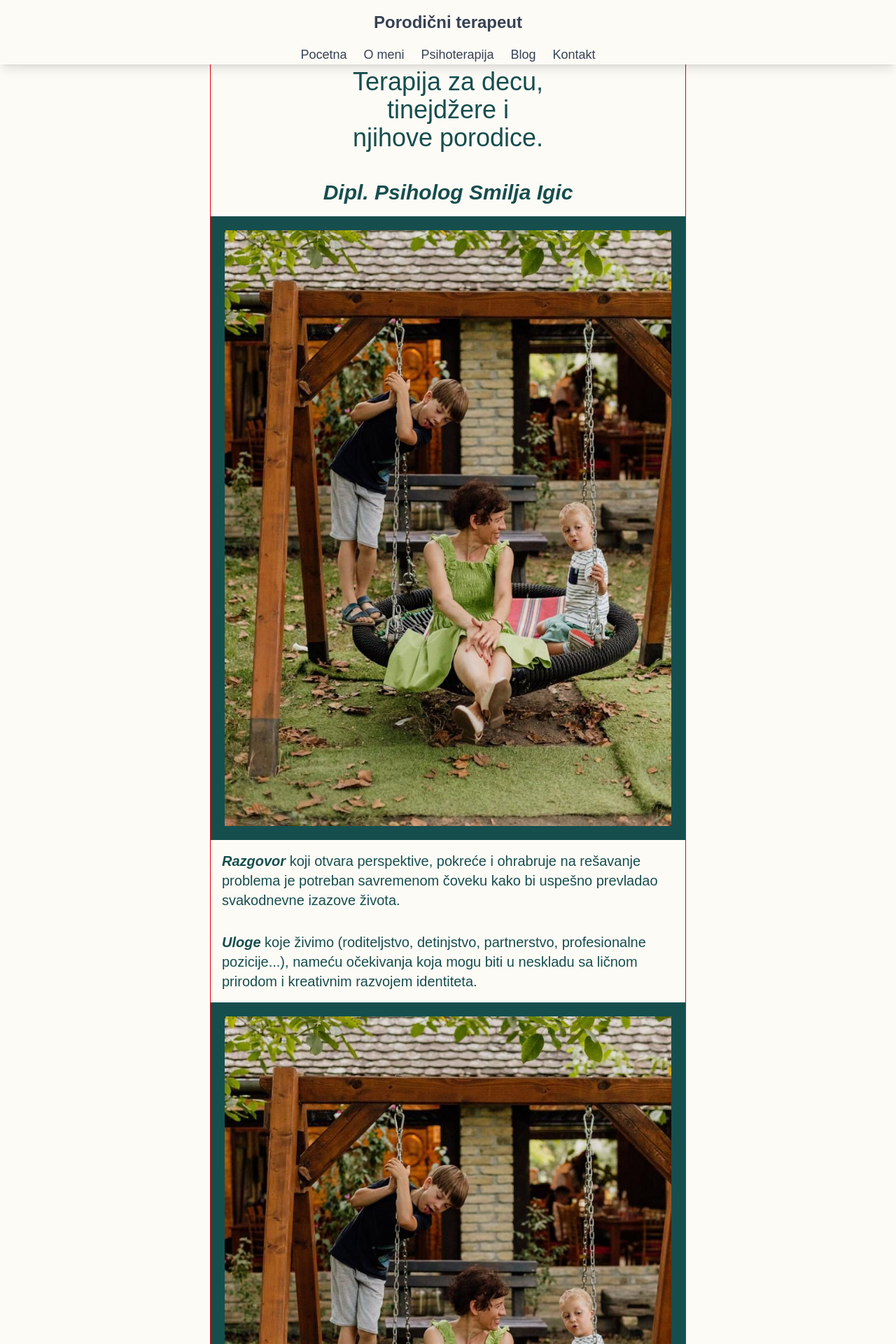
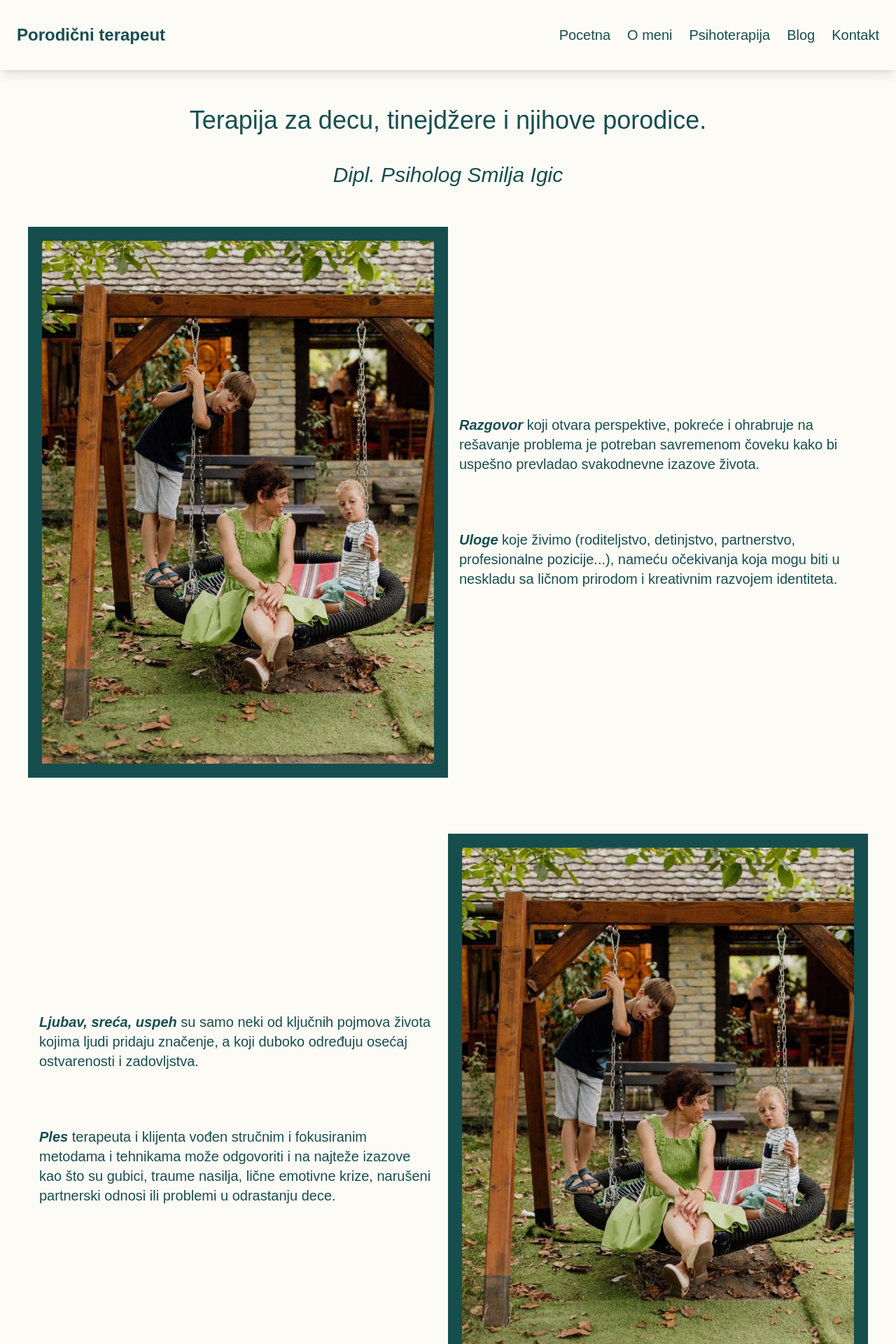
Before and after one commit to Milos191405/smiljaigicpsiholog, a Next.js app: page / in a window 1280 px wide. Shown: the top 1920 px of the page at 70% size. Built offline with nearby package versions, Linux system fonts and the light colour scheme.

Commit message:
adding footer and trying some styling

```diff
--- a/components/ImageComponent.js
+++ b/components/ImageComponent.js
@@ -1,7 +1,7 @@
 import Image from 'next/image'
 
-const ImageSection = ({ src, alt = "Image" }) => (
-    <div className="flex justify-center">
+const ImageSection = ({ src, alt, className }) => (
+    <div className={`flex justify-center ${className}`}>
       <Image
         src={src}
         alt={alt}
--- a/components/Navbar.js
+++ b/components/Navbar.js
@@ -18,13 +18,13 @@ export default function Navbar() {
   const closeMenu = () => setNav(false); // Close menu on link click
 
   return (
-    <nav className="fixed  top-0 left-0 w-full bg-background shadow-lg z-50">
+    <nav className="fixed  top-0 left-0 w-full bg-background shadow-lg z-50 lg:h-[100px]  lg:flex lg:justify-between lg:items-center lg:px-6">
       {/* Navbar Container */}
-      <div className="relative flex justify-center items-center px-6 py-4">
+      <div className="relative flex justify-center items-center px-6 py-4 lg:px-0">
         {/* Logo - Always Centered */}
         <Link
           href="/"
-          className="text-2xl font-bold text-gray-700  transition-all duration-300"
+          className="text-2xl font-bold transition-all duration-300 md:text-3xl lg:text-2xl hover:text-orange-300"
         >
           Porodični terapeut
         </Link>
@@ -42,10 +42,10 @@ export default function Navbar() {
       </div>
 
       {/* Desktop Menu (Hidden on Mobile) */}
-      <ul className="hidden lg:flex justify-center gap-6 text-lg text-gray-700">
+      <ul className="hidden lg:flex justify-between gap-6 text-lg lg:text-xl">
         {navLinks.map(({ to, label }) => (
           <li key={to}>
-            <Link href={to} className="hover:text-red-500">
+            <Link href={to} className="hover:text-orange-300">
               {label}
             </Link>
           </li>
@@ -61,7 +61,7 @@ export default function Navbar() {
         {/* Logo at the Top of the Menu */}
         <Link
           href="/"
-          className="text-2xl font-bold text-gray-700 mt-6"
+          className="text-2xl font-bold  mt-6 md:text-3xl"
         >
           Porodični terapeut
         </Link>
--- a/components/TextComponentHome.js
+++ b/components/TextComponentHome.js
@@ -1,9 +1,9 @@
+function TextComponentHome({ children, className }) {
+    return (
+      <section className={`text-lg p-4 md:text-xl md:py-6 lg:py-10 ${className}`}>
+        {children}
+      </section>
+    );
+  }
 
-
-function TextComponentHome({children}) {
-  return (
-    <section className="text-lg p-4 md:text-xl">{children}</section>
-  )
-}
-
-export default TextComponentHome
+  export default TextComponentHome;
--- a/package.json
+++ b/package.json
@@ -9,6 +9,10 @@
     "lint": "next lint"
   },
   "dependencies": {
+    "@fortawesome/fontawesome-svg-core": "^6.7.2",
+    "@fortawesome/free-brands-svg-icons": "^6.7.2",
+    "@fortawesome/free-solid-svg-icons": "^6.7.2",
+    "@fortawesome/react-fontawesome": "^0.2.2",
     "next": "15.2.3",
     "react": "^19.0.0",
     "react-dom": "^19.0.0",
--- a/src/app/Blog/page.js
+++ b/src/app/Blog/page.js
@@ -1,14 +1,14 @@
-import Navbar from "@/components/Navbar"
-
+import Navbar from "@/components/Navbar";
+import ImageComponent2 from "@/components/ImageComponent";
 function Blog() {
   return (
     <>
-     <Navbar />
-     <article className="flex justify-center items-center h-96 text-2xl">
-   Stranica je trenutno u izradi!
-   </article>
+      <Navbar />
+      <article className=" pt-[200px]">
+       Stranica je u izradi
+      </article>
     </>
-  )
+  );
 }
 
-export default Blog
+export default Blog;
--- a/src/app/page.js
+++ b/src/app/page.js
@@ -3,60 +3,72 @@ import Footer from "@/components/Footer";
 import ImageComponent from "@/components/ImageComponent";
 import TextComponentHome from "@/components/TextComponentHome";
 
+import '@fortawesome/fontawesome-svg-core/styles.css'; // Import FontAwesome styles globally
+import { config } from '@fortawesome/fontawesome-svg-core';
+config.autoAddCss = false; // Prevent automatic addition of CSS
+
+
 export default function Home() {
   return (
     <>
       <Navbar />
-      <article className="pt-10 md:max-w-[680px] border border-red-600 md:mx-auto">
+      <article className="pt-10 md:max-w-[700px] md:mx-auto lg:pt-24 lg:max-w-[1000px] xl:max-w-[1200px]">
         <div className="text-center p-4 ">
           {/* <p className="text-xl">Zasnovana na ponašanju </p> */}
-          <p className=" pt-10 text-3xl md:text-4xl ">
-            Terapija za decu, <br /> tinejdžere i <br />
+          <p className=" pt-10 text-xl md:text-4xl ">
+            Terapija za decu, <br className="
+           hidden lg:hidden" /> tinejdžere i <br className="hidden" />
             njihove porodice.
           </p>
 
-          <h1 className="text-2xl pt-10 italic font-bold md:text-3xl ">
+          <h1 className="text-2xl pt-10 italic  md:text-3xl lg:py-10 ">
             <span>Dipl. Psiholog </span>Smilja Igic
           </h1>
         </div>
 
+        <div className=" lg:flex pb-20">
           {/* First Image */}
-        <ImageComponent src="/Smiljka1.jpg" alt="Smilja Igic vas psiholog" />
+          <ImageComponent src="/Smiljka1.jpg" alt="Smilja Igic vas psiholog"  className="lg:w-1/2 object-containe"/>
+          <div className=' lg:flex lg:flex-col lg:w-1/2 lg:justify-center'>
+            {" "}
+            <TextComponentHome className="">
+              <span className="font-bold italic text-xl">Razgovor</span> koji
+              otvara perspektive, pokreće i ohrabruje na rešavanje problema je
+              potreban savremenom čoveku kako bi uspešno prevladao svakodnevne
+              izazove života.
+            </TextComponentHome>
+            <TextComponentHome className="">
+              <span className="font-bold italic text-xl "> Uloge</span> koje
+              živimo (roditeljstvo, detinjstvo, partnerstvo, profesionalne
+              pozicije...), nameću očekivanja koja mogu biti u neskladu sa
+              ličnom prirodom i kreativnim razvojem identiteta.
+            </TextComponentHome>
+          </div>
+        </div>
 
-        <TextComponentHome>
-          <span className="font-bold italic text-xl">Razgovor</span> koji otvara
-          perspektive, pokreće i ohrabruje na rešavanje problema je potreban
-          savremenom čoveku kako bi uspešno prevladao svakodnevne izazove
-          života.
-        </TextComponentHome>
-
-        <TextComponentHome>
-          <span className="font-bold italic text-xl "> Uloge</span> koje živimo
-          (roditeljstvo, detinjstvo, partnerstvo, profesionalne pozicije...),
-          nameću očekivanja koja mogu biti u neskladu sa ličnom prirodom i
-          kreativnim razvojem identiteta.
-        </TextComponentHome>
 
         {/* Second Image */}
-        <ImageComponent src="/Smiljka1.jpg" alt="Smilja Igic vas psiholog" />
-
+        <div className="lg:flex flex-row-reverse pb-20">
+          <ImageComponent src="/Smiljka1.jpg" alt="Smilja Igic vas psiholog" className="lg:w-1/2 object-contain" />
+          <div className=' lg:flex flex-col lg:w-1/2 justify-center'>
             <TextComponentHome>
               <span className="font-bold italic">Ljubav, sreća, uspeh</span> su samo
               neki od ključnih pojmova života kojima ljudi pridaju značenje, a koji
               duboko određuju osećaj ostvarenosti i zadovljstva.
             </TextComponentHome>
+            <TextComponentHome>
+              <span className="italic font-bold">Ples</span> terapeuta i klijenta
+              vođen stručnim i fokusiranim metodama i tehnikama može odgovoriti i na
+              najteže izazove kao što su gubici, traume nasilja, lične emotivne
+              krize, narušeni partnerski odnosi ili problemi u odrastanju dece.
+            </TextComponentHome>
+          </div>
+        </div>
+        {/* Third Image */}
+         {/* <ImageComponent src="/Smiljka2.jpg" alt="Smilja Igic vas psiholog" />  */}
+      </article>
 
-        <TextComponentHome>
-          <span className="italic font-bold">Ples</span> terapeuta i
-          klijenta vođen stručnim i fokusiranim metodama i tehnikama može
-          odgovoriti i na najteže izazove kao što su gubici, traume nasilja,
-          lične emotivne krize, narušeni partnerski odnosi ili problemi u
-          odrastanju dece.
-        </TextComponentHome>
 
-        {/* Third Image */}
-        <ImageComponent src="/Smiljka2.jpg" alt="Smilja Igic vas psiholog" />
-      </article>
       <Footer />
     </>
   );
```
Also changed, not shown: components/Footer.js (+31 -7 lines), 1 other file (tests, documents, lock files or other folders). Lines whose indentation alone changed are shown as unchanged.
